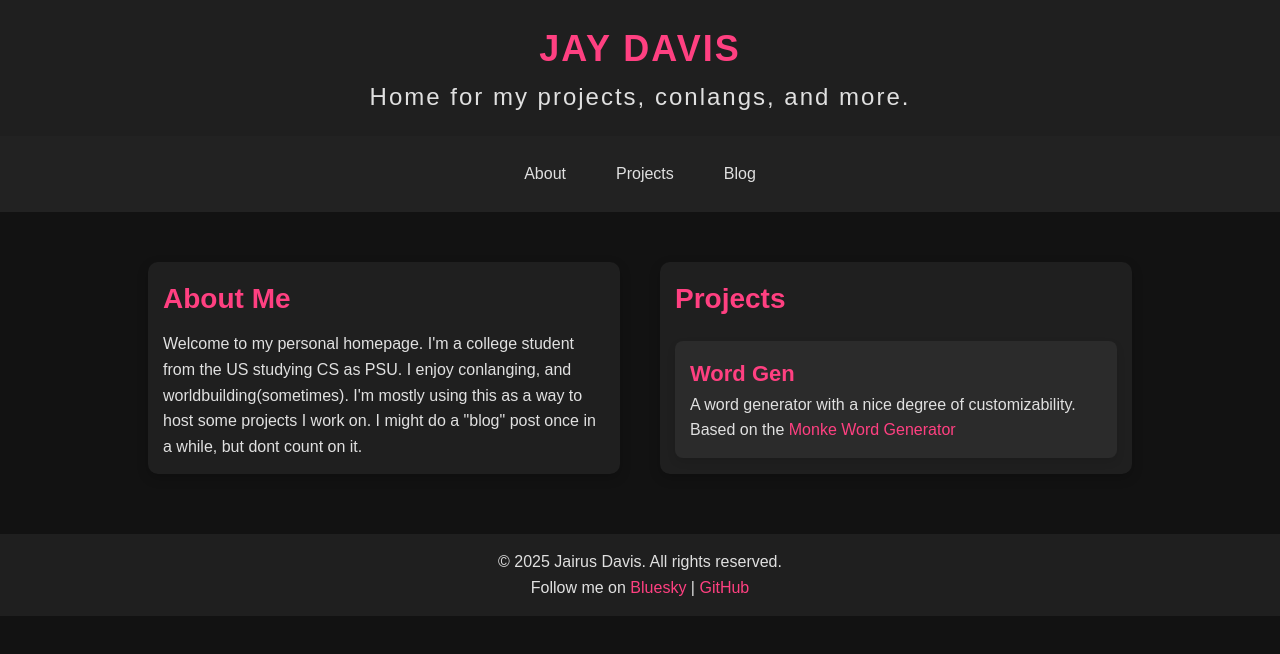
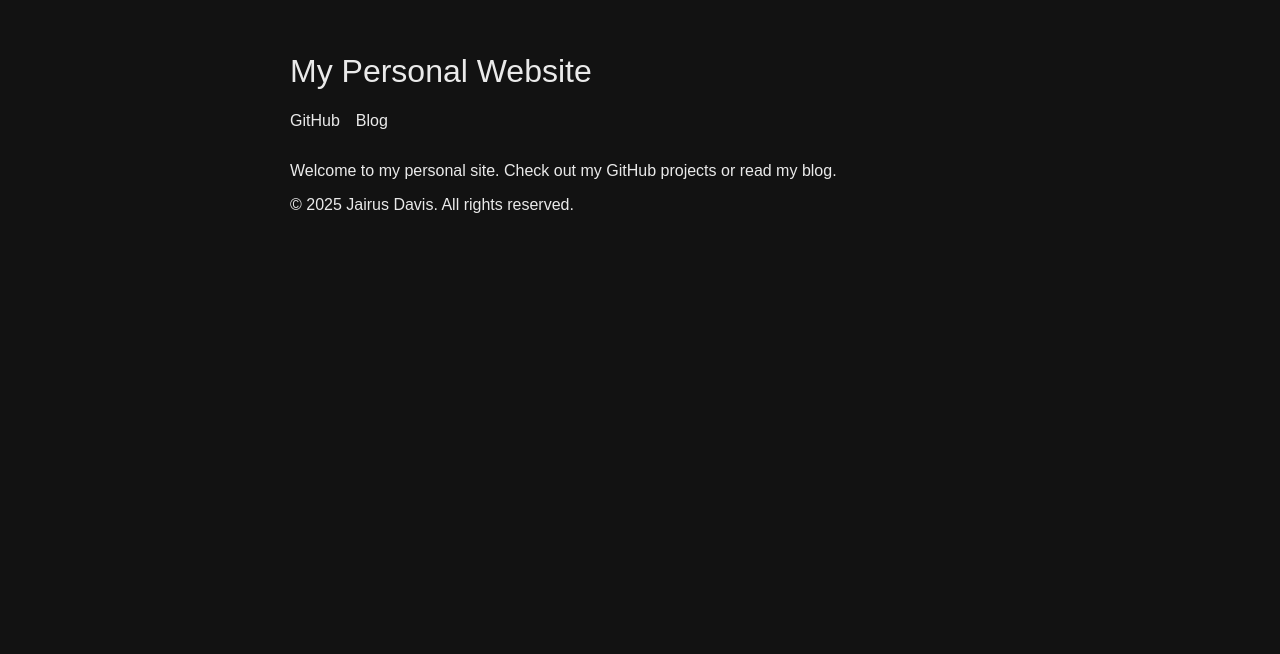
Before and after one commit to imma-Spring/imma-Spring.github.io, a plain HTML site: page index.html in a window 1280 px wide. Drawn offline with Linux system fonts and the light colour scheme.

Commit message:
rewrit website

```diff
--- /dev/null
+++ b/blogposts.json
@@ -0,0 +1,6 @@
+[
+  {
+    "title": "Legends",
+    "content": "Legends have always facinated me, from niche local stories, to nationwide stories that vary by region.\nI can still remeber sitting around in a circle at night, flashlights out telling stories that you sear are true or that your friend swears this happened.\nSome of those stories have really stuck with me and I still tell them to others if they ask.\n\nOk, so my neighborhood borders the woods and in there, there is a small trailer caravan abandoned on a slope. It's about the size of two bathroom stalls.\nWell, the story goes, that caravan was the dwellings of an older man, about 50-60. He lived there to hide from society, he didnt like people, especially if you got to close. Despite this, the man was fairly nice, would talk to some of the neighbor kids, but would keep to himself for the most part.\nBut when the sun would set and you couldnt tell shadow from the night he would leave the woods and wander, and any poor souls he would come across, he would murder them with a cheff knife, dragging their body into the woods, and no one would find them.\nEventually the kids saw him less and less, and it was rumored that he still lived in the woods. I still remember searching those woods with my friends, we never did find him, or if he was even real, but it always felt like there was something watching us in those woods, it was far too quite."
+  }
+]
--- a/index.html
+++ b/index.html
@@ -2,52 +2,27 @@
 <html lang="en">
 <head>
   <meta charset="UTF-8">
-  <meta name="viewport" content="width=device-width, initial-scale=1.0">
-  <meta name="description" content="Website of Jay Davis to host his conlangs as well as any projects he makes.">
-  <meta name="author" content="Jay Davis">
-  <title>Jay Davis</title>
-
+  <title>My Personal Website</title>
   <link rel="stylesheet" href="style.css">
 </head>
 <body>
   <header>
-    <h1>Jay Davis</h1>
-    <p>Home for my projects, conlangs, and more.</p>
+    <h1>My Personal Website</h1>
+    <nav>
+      <a href="https://github.com/imma-Spring" target="_blank">GitHub</a>
+      <a href="blog.html">Blog</a>
+    </nav>
   </header>
-
-  <div class="navbar">
-    <a href="#about">About</a>
-    <a href="#projects">Projects</a>
-    <a href="#blog">Blog</a>
-  </div>
-
-  <div class="container">
-    <!-- About Section -->
-    <div class="section" id="about">
-      <h2>About Me</h2>
-      <p>Welcome to my personal homepage. I'm a college student from the US studying CS as PSU. I enjoy conlanging, and worldbuilding(sometimes). I'm mostly using this as a way to host some projects I work on. I might do a "blog" post once in a while, but dont count on it.</p>
-    </div>
-
-    <!-- Projects Section -->
-    <div class="section" id="projects">
-      <h2>Projects</h2>
-      <div class="card">
-          <h3><a href='#'>Word Gen</a></h3>
-        <p>A word generator with a nice degree of customizability. Based on the <a href="https://monke.lunah.dev">Monke Word Generator</a></p>
-      </div>
-<!-------
-      <div class="card">
-        <h3>Project 2</h3>
-        <p>Another project I've worked on...</p>
-        <a href="#">See More</a>
-      </div>
-/------->
+  <main>
+    <p>Welcome to my personal site. Check out my GitHub projects or read my blog.</p>
+  </main>
+</body>
+</html>
     </div>
   </div>
 
   <footer>
     <p>&copy; 2025 Jairus Davis. All rights reserved.</p>
-    <p>Follow me on <a href="#">Bluesky</a> | <a href="#">GitHub</a></p>
   </footer>
 </body>
 </html>
--- a/style.css
+++ b/style.css
@@ -1,113 +1,194 @@
-* {
-      margin: 0;
-      padding: 0;
-      box-sizing: border-box;
-    }
+:root {
+  --bg-color: #121212;
+  --text-color: #eaeaea;
+  --link-color: #4da3ff;
+}
 
-    body {
-      background-color: #121212;
-      color: #e0e0e0;
-      font-family: 'Arial', sans-serif;
-      line-height: 1.6;
-      overflow-x: hidden;
-    }
+body.light {
+  --bg-color: #fafafa;
+  --text-color: #222;
+  --link-color: #0077cc;
+}
 
-    header {
-      background-color: #1f1f1f;
-      padding: 20px;
-      text-align: center;
-      font-size: 24px;
-      letter-spacing: 2px;
-    }
+body {
+  font-family: Arial, sans-serif;
+  max-width: 700px;
+  margin: 0 auto;
+  padding: 2rem;
+  background: var(--bg-color);
+  color: var(--text-color);
+  transition: background 0.3s, color 0.3s;
+}
 
-    header h1 {
-      color: #ff4081;
-      font-size: 36px;
-      text-transform: uppercase;
-    }
+header {
+  margin-bottom: 2rem;
+}
 
-    .navbar {
-      display: flex;
-      justify-content: center;
-      background-color: #222222;
-      padding: 10px 0;
-    }
+nav {
+  display: flex;
+  gap: 1rem;
+  margin-bottom: 2rem;
+  align-items: center;
+}
 
-    .navbar a {
-      color: #e0e0e0;
-      text-decoration: none;
-      padding: 15px 25px;
-      transition: background-color 0.3s ease;
-    }
+a {
+  text-decoration: none;
+  color: var(--link-color);
+}
 
-    .navbar a:hover {
-      background-color: #ff4081;
-      color: #121212;
-    }
+a:hover {
+  text-decoration: underline;
+}
 
-    .container {
-      width: 80%;
-      margin: 30px auto;
-      display: flex;
-      justify-content: space-between;
-      flex-wrap: wrap;
-    }
+button#theme-toggle {
+  margin-left: auto;
+  background: none;
+  border: none;
+  cursor: pointer;
+  font-size: 1.2rem;
+  color: var(--text-color);
+  transition: transform 0.2s;
+}
 
-    .section {
-      flex: 1;
-      margin: 20px;
-      background-color: #1f1f1f;
-      border-radius: 10px;
-      padding: 15px;
-      box-shadow: 0 4px 12px rgba(0, 0, 0, 0.2);
-    }
+button#theme-toggle:hover {
+  transform: scale(1.2);
+}
 
-    .section h2 {
-      color: #ff4081;
-      font-size: 28px;
-      margin-bottom: 10px;
-    }
+/* Dropdown */
+.dropdown {
+  position: relative;
+  display: inline-block;
+  margin-bottom: 1.5rem;
+}
 
-    .section p {
-      font-size: 16px;
-      color: #e0e0e0;
-    }
+.dropdown-btn {
+  background: var(--bg-color);
+  color: var(--text-color);
+  border: 1px solid #555;
+  border-radius: 6px;
+  padding: 0.6rem 1rem;
+  cursor: pointer;
+  font-size: 1rem;
+  transition: background 0.2s, border 0.2s;
+}
 
-    .card {
-      background-color: #2b2b2b;
-      margin-top: 20px;
-      padding: 15px;
-      border-radius: 8px;
-      box-shadow: 0 4px 8px rgba(0, 0, 0, 0.1);
-    }
+.dropdown-btn:hover {
+  background: #1e1e1e;
+  border-color: var(--link-color);
+}
 
-    .card h3 {
-      color: #ff4081;
-      font-size: 22px;
-    }
+/* Dropdown menu hidden by default */
+.dropdown-menu {
+  list-style: none;
+  margin: 0;
+  padding: 0;
+  background: var(--bg-color);
+  border: 1px solid #555;
+  border-radius: 6px;
+  position: absolute;
+  top: 100%;
+  left: 0;
+  width: 100%;
+  display: none;
+  z-index: 10;
+}
 
-    .card a {
-      color: #ff4081;
-      text-decoration: none;
-    }
+/* Show menu on hover */
+.dropdown:hover .dropdown-menu {
+  display: block;
+}
 
-    .card a:hover {
-      text-decoration: underline;
-    }
+.dropdown-menu li {
+  padding: 0.6rem 1rem;
+  cursor: pointer;
+  transition: background 0.2s;
+}
 
-    footer {
-      background-color: #1f1f1f;
-      color: #e0e0e0;
-      text-align: center;
-      padding: 15px;
-      margin-top: 40px;
-    }
+.dropdown-menu li:hover {
+  background: #1e1e1e;
+  color: var(--link-color);
+}
 
-    footer a {
-      color: #ff4081;
-      text-decoration: none;
-    }
+article {
+  margin-bottom: 3rem;
+}
 
-    footer a:hover {
-      text-decoration: underline;
-    }
+h1, h2 {
+  font-weight: 500;
+}
+/* Custom Dropdown */
+.dropdown {
+  position: relative;
+  display: inline-block;
+  margin-bottom: 1.5rem;
+}
+
+.dropdown-btn {
+  background: var(--bg-color);
+  color: var(--text-color);
+  border: 1px solid #555;
+  border-radius: 6px;
+  padding: 0.6rem 1rem;
+  cursor: pointer;
+  font-size: 1rem;
+  transition: background 0.2s, border 0.2s;
+}
+
+.dropdown-btn:hover {
+  background: #1e1e1e;
+  border-color: var(--link-color);
+}
+
+.dropdown-menu {
+  list-style: none;
+  margin: 0;
+  padding: 0;
+  background: var(--bg-color);
+  border: 1px solid #555;
+  border-radius: 6px;
+  position: absolute;
+  top: 100%;
+  left: 0;
+  width: 100%;
+  display: none;
+  z-index: 10;
+}
+
+.dropdown-menu li {
+  padding: 0.6rem 1rem;
+  cursor: pointer;
+  transition: background 0.2s;
+}
+
+.dropdown-menu li:hover {
+  background: #1e1e1e;
+  color: var(--link-color);
+}
+
+.dropdown.open .dropdown-menu {
+  display: block;
+}
+
+article {
+  margin-bottom: 3rem;
+}
+
+h1, h2 {
+  font-weight: 500;
+}
+
+/* --- ALL LINKS EXCEPT DROPDOWN --- */
+a:not(.dropdown a) {
+  color: inherit;           /* inherit text color for dark/light mode */
+  text-decoration: none;
+  font-weight: 500;
+  transition: color 0.2s, transform 0.2s;
+}
+
+a:not(.dropdown a):hover {
+  color: #4da3ff;           /* highlight on hover */
+  transform: translateY(-2px); /* subtle lift */
+}
+article p {
+  white-space: pre-wrap;
+}
```
Also changed, not shown: blog.html (added, +34 -0 lines), script.js (added, +95 -0 lines), favicon.ico (added).
